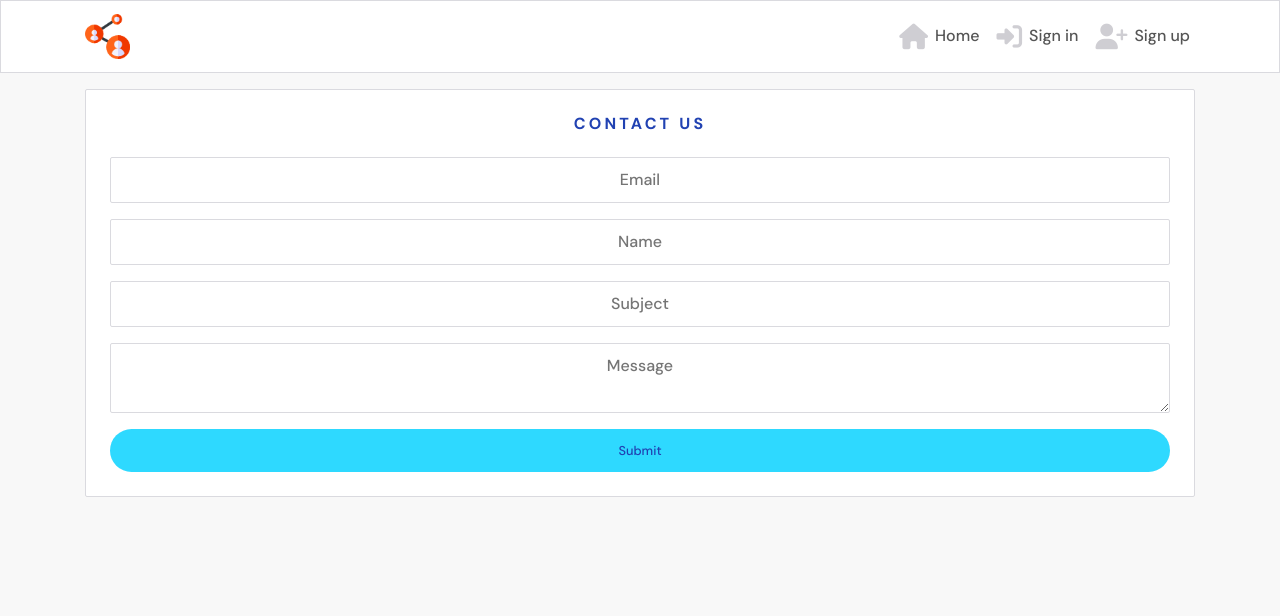
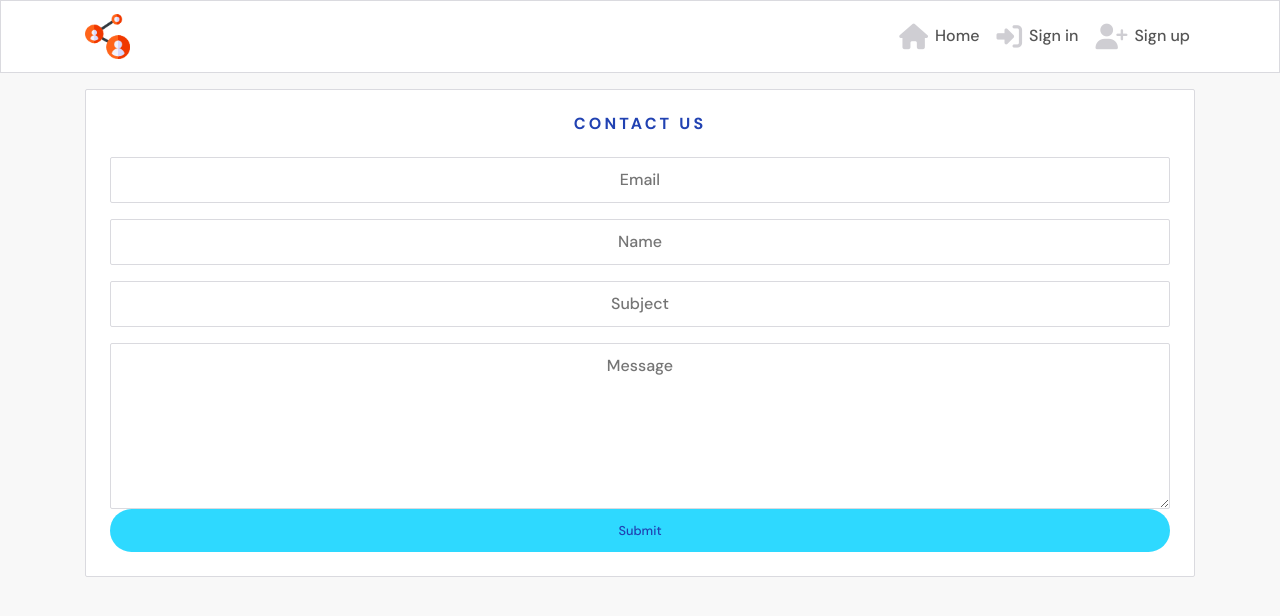
Before and after one commit to TiagoMA90/connect, a React (Create React App) app: page /contact in a window 1280 px wide. Shown: the top 616 px of the page. Built offline with nearby package versions, Linux system fonts and the light colour scheme; the HTML template or start-up script is replaced by a standard one.

Commit message:
apply tweeks to various pages, Report, ContactCreateForm, PostPage

```diff
--- a/src/components/Report.js
+++ b/src/components/Report.js
@@ -4,21 +4,20 @@ import Modal from "react-bootstrap/Modal";
 import axios from 'axios';
 
 
-function Report({ postId }) {
+function Report({ post }) {
   const [showModal, setShowModal] = useState(false);
   const [reason, setReason] = useState("");
   const [isReporting, setIsReporting] = useState(false);
 
   const handleReport = async () => {
     setIsReporting(true);
-
     try {
-      await axios.post(`/posts/${postId}/report/`, { reason });
+      await axios.post(`https://djangorestframework-api-38c4a098777a.herokuapp.com/reports/${post.Id}/`, { reason });
       setShowModal(false);
-      // Display a success message or take any desired action
+      // FIXDisplay a success message /or eleborate New component
     } catch (error) {
       console.error("Error reporting post:", error);
-      // Handle error reporting, e.g., display an error message
+      // FIXHandle error / display an error message
     } finally {
       setIsReporting(false);
     }
--- a/src/pages/contacts/ContactCreateForm.js
+++ b/src/pages/contacts/ContactCreateForm.js
@@ -11,6 +11,7 @@ import Row from "react-bootstrap/Row";
 import Container from "react-bootstrap/Container";
 import btnStyles from "../../styles/Button.module.css";
 import Form from "react-bootstrap/Form";
+
 
 
 const ContactCreateForm = () => {
@@ -55,10 +56,17 @@ const ContactCreateForm = () => {
               <input {...register('email', { required: true })} className={`${styles.Input} mb-3`} placeholder="Email" />
               <input {...register('name', { required: true })} className={`${styles.Input} mb-3`} placeholder="Name" />
               <input {...register('subject', { required: true })} className={`${styles.Input} mb-3`} placeholder="Subject" />
-              <textarea {...register('message', { required: true })} className={`${styles.Input} mb-3`} placeholder="Message" />
+              <textarea
+                {...register('message', { required: true })}
+                className={`${styles.Input} mb-`}
+                placeholder="Message"
+                rows={6}
+                cols={40}
+              />
               <button className={`${btnStyles.Button} ${btnStyles.Wide} ${btnStyles.Bright}`} type="submit">Submit</button>
             </div>
           </Form>
+
         </Col>
       </Row>
     </Container>
--- a/src/pages/posts/Post.js
+++ b/src/pages/posts/Post.js
@@ -1,11 +1,7 @@
 import React from "react";
-
 import { axiosRes } from "../../api/axiosDefaults";
-
 import styles from "../../styles/Post.module.css";
-
 import Avatar from "../../components/Avatar";
-
 import { useCurrentUser } from "../../contexts/CurrentUserContext";
 import { Card } from "react-bootstrap";
 import { Media } from "react-bootstrap";
@@ -14,7 +10,6 @@ import { Tooltip } from "react-bootstrap";
 import { Link } from "react-router-dom";
 import { useHistory } from "react-router-dom";
 import { MoreDropdown } from "../../components/MoreDropdown";
-
 import Report from "../../components/Report";
 
 const Post = (props) => {
@@ -41,6 +36,7 @@ const Post = (props) => {
   const handleEdit = () => {
     history.push(`/posts/${id}/edit`);
   };
+
   const handleDelete = async () => {
     try {
       await axiosRes.delete(`/posts/${id}/`);
@@ -92,7 +88,12 @@ const Post = (props) => {
           </Link>
           <div className="d-flex align-items-center">
             <span>{updated_at}</span>
-            {is_owner && postPage && <MoreDropdown handleEdit={handleEdit} handleDelete={handleDelete} />}
+            {is_owner && postPage && (
+              <MoreDropdown
+                handleEdit={handleEdit}
+                handleDelete={handleDelete}
+              />
+            )}
           </div>
         </Media>
       </Card.Body>
@@ -131,7 +132,9 @@ const Post = (props) => {
             <i className="far fa-comments" />
           </Link>
           {comments_count}
-          <Report postId={id} />
+          {currentUser ? (
+            <Report post={id} />
+          ) : null}
         </div>
       </Card.Body>
     </Card>
--- a/src/pages/posts/PostPage.js
+++ b/src/pages/posts/PostPage.js
@@ -20,6 +20,7 @@ import CommentCreateForm from "../comments/CommentCreateForm";
 import Asset from "../../components/Asset";
 
 import PopularProfiles from "../profiles/PopularProfiles";
+import ChatComponent from '../../components/ChatComponent';
 import Footer from "../../components/Footer";
 import { useCurrentUser } from "../../contexts/CurrentUserContext";
 
@@ -88,6 +89,7 @@ function PostPage() {
       </Col>
       <Col lg={4} className="d-none d-lg-block p-0 p-lg-2">
         <PopularProfiles />
+        <ChatComponent />
         <Footer />
       </Col>
     </Row>
--- a/src/styles/Post.module.css
+++ b/src/styles/Post.module.css
@@ -14,10 +14,6 @@
   color: #f85032;
 }
 
-.Heart:hover {
-  color: #2142b2;
-}
-
 .HeartOutline:hover {
   color: #f85032;
 }
--- /dev/null
+++ b/src/styles/Report.module.css
@@ -0,0 +1,3 @@
+.report-button {
+    outline: none;
+  }
```
